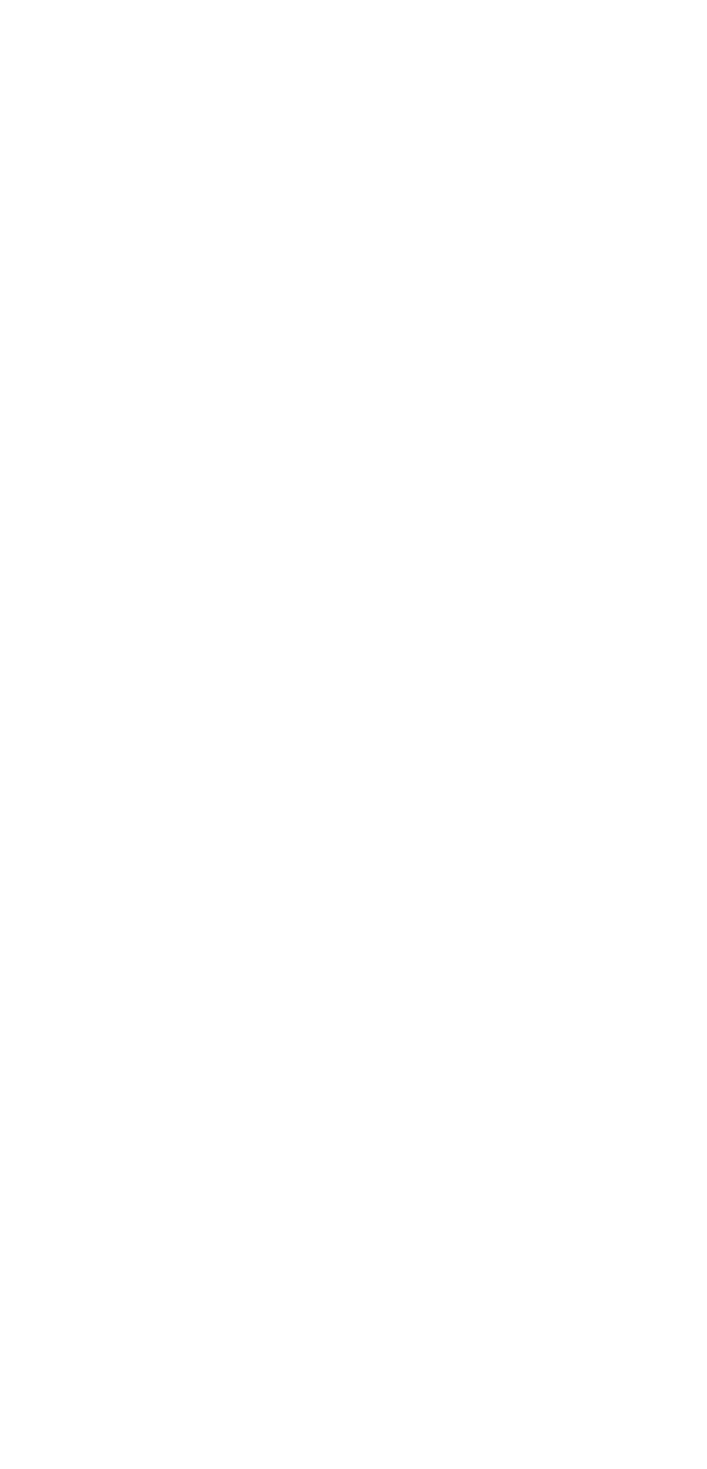
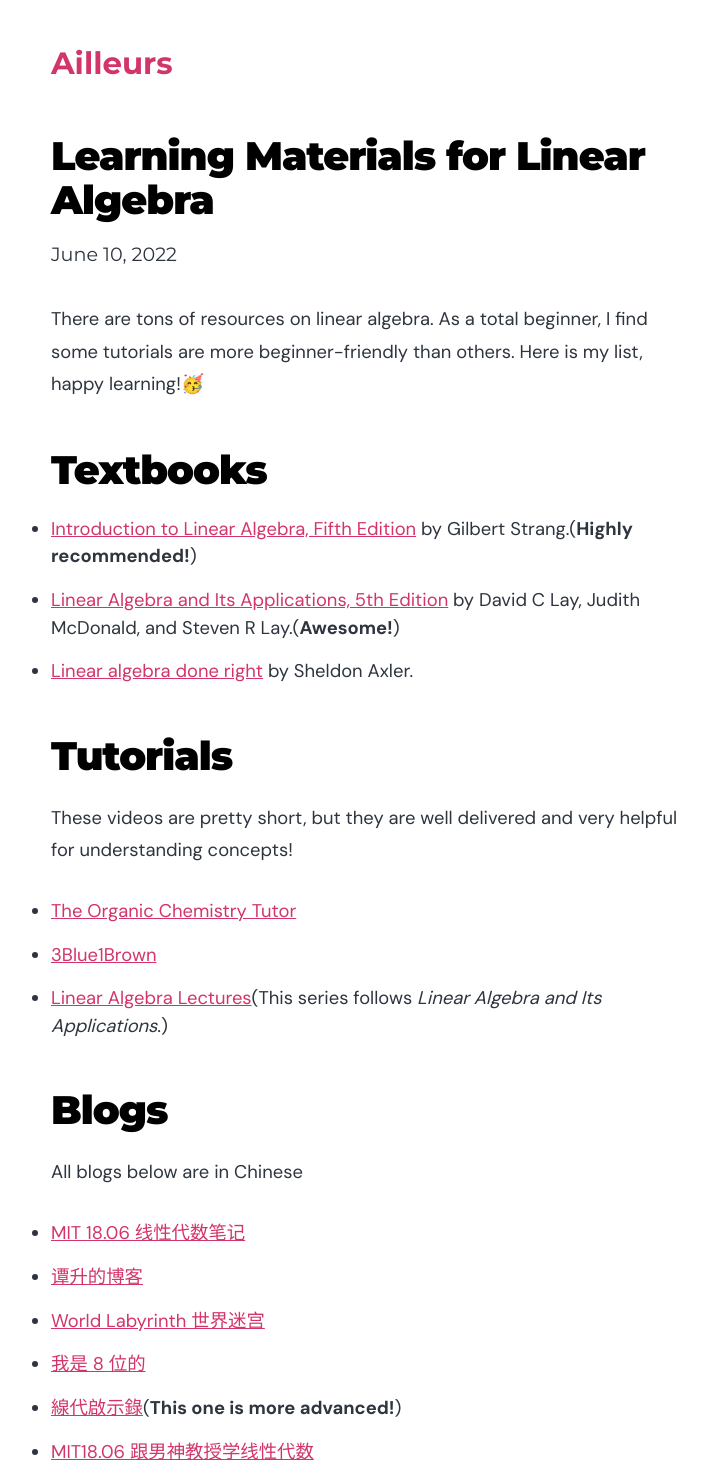
Before and after one commit to shadet9/ailleurs, a Gatsby site: page /learning-materials-for-linear-algebra/ in a window 1280 px wide. Before the commit this address had no page. Shown: the top 1469 px of the page, without its empty margins (273-980 px from the left). Before the commit the page ends 800 px from the top, so only its background shows below. Built offline with nearby package versions, Linux system fonts and the light colour scheme; Gatsby itself is replaced by a stand-in of ours.

Commit message:
second blog

```diff
--- /dev/null
+++ b/content/blog/learning-materials-for-linear-algebra/index.md
@@ -0,0 +1,32 @@
+---
+title: Learning Materials for Linear Algebra
+author: Ariel
+date: "2022-06-10"
+---
+
+There are tons of resources on linear algebra. As a total beginner, I find some tutorials are more beginner-friendly than others. Here is my list, happy learning!🥳
+
+# Textbooks
+
+- [Introduction to Linear Algebra, Fifth Edition](https://math.mit.edu/~gs/linearalgebra/) by Gilbert Strang.(**Highly recommended!**)
+- [Linear Algebra and Its Applications, 5th Edition](https://www.amazon.com/Linear-Algebra-Its-Applications-5th/dp/032198238X) by David C Lay, Judith McDonald, and Steven R Lay.(**Awesome!**)
+- [Linear algebra done right](https://linear.axler.net/) by Sheldon Axler.
+
+# Tutorials
+
+These videos are pretty short, but they are well delivered and very helpful for understanding concepts!
+
+- [The Organic Chemistry Tutor](https://www.youtube.com/c/TheOrganicChemistryTutor/featured)
+- [3Blue1Brown](https://www.youtube.com/c/3blue1brown)
+- [Linear Algebra Lectures](https://www.youtube.com/playlist?list=PLNr8B4XHL5kGDHOrU4IeI6QNuZHur4F86)(This series follows _Linear Algebra and Its Applications_.)
+
+# Blogs
+
+All blogs below are in Chinese
+
+- [MIT 18.06 线性代数笔记](https://linalg.apachecn.org/#/)
+- [谭升的博客](https://face2ai.com/categories/Mathematic/Linear-Algebra/)
+- [World Labyrinth 世界迷宫](https://anifacc.github.io/allCate/)
+- [我是 8 位的](https://www.cnblogs.com/bigmonkey/category/1093624.html)
+- [線代啟示錄](https://ccjou.wordpress.com/)(**This one is more advanced!**)
+- [MIT18.06 跟男神教授学线性代数](https://www.zhihu.com/column/gs-linear-algebra)
--- a/gatsby-config.js
+++ b/gatsby-config.js
@@ -8,7 +8,7 @@ module.exports = {
     description: `Personal blog`,
     siteUrl: `https://arielw.xyz/`,
     social: {
-      twitter: `kylemathews`,
+      twitter: ``,
     },
   },
   plugins: [
@@ -113,8 +113,8 @@ module.exports = {
     {
       resolve: `gatsby-plugin-manifest`,
       options: {
-        name: `Gatsby Starter Blog`,
-        short_name: `GatsbyJS`,
+        name: `Ailleurs`,
+        short_name: `Ailleurs`,
         start_url: `/`,
         background_color: `#ffffff`,
         // This will impact how browsers show your PWA/website
```
Also changed, not shown: content/blog/convert-kml-by-cli/index.md (+1 -1 lines).
